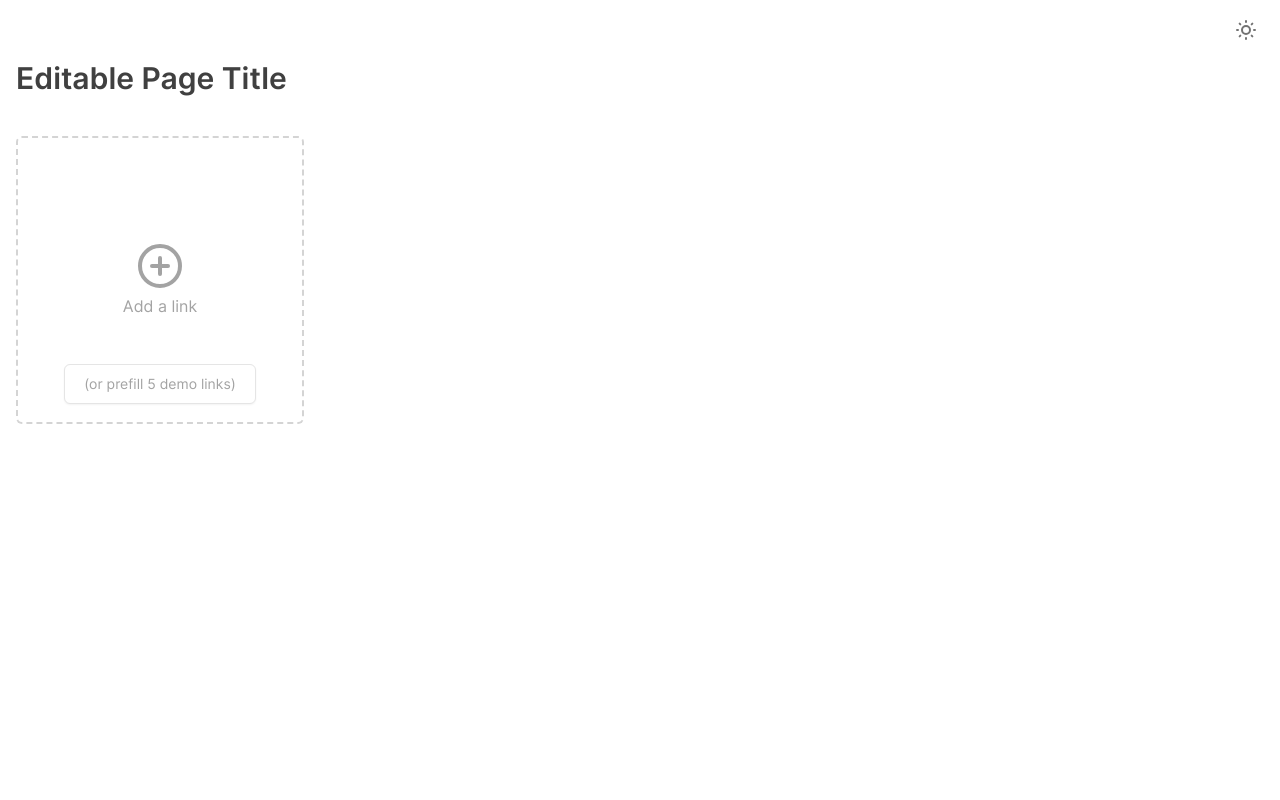
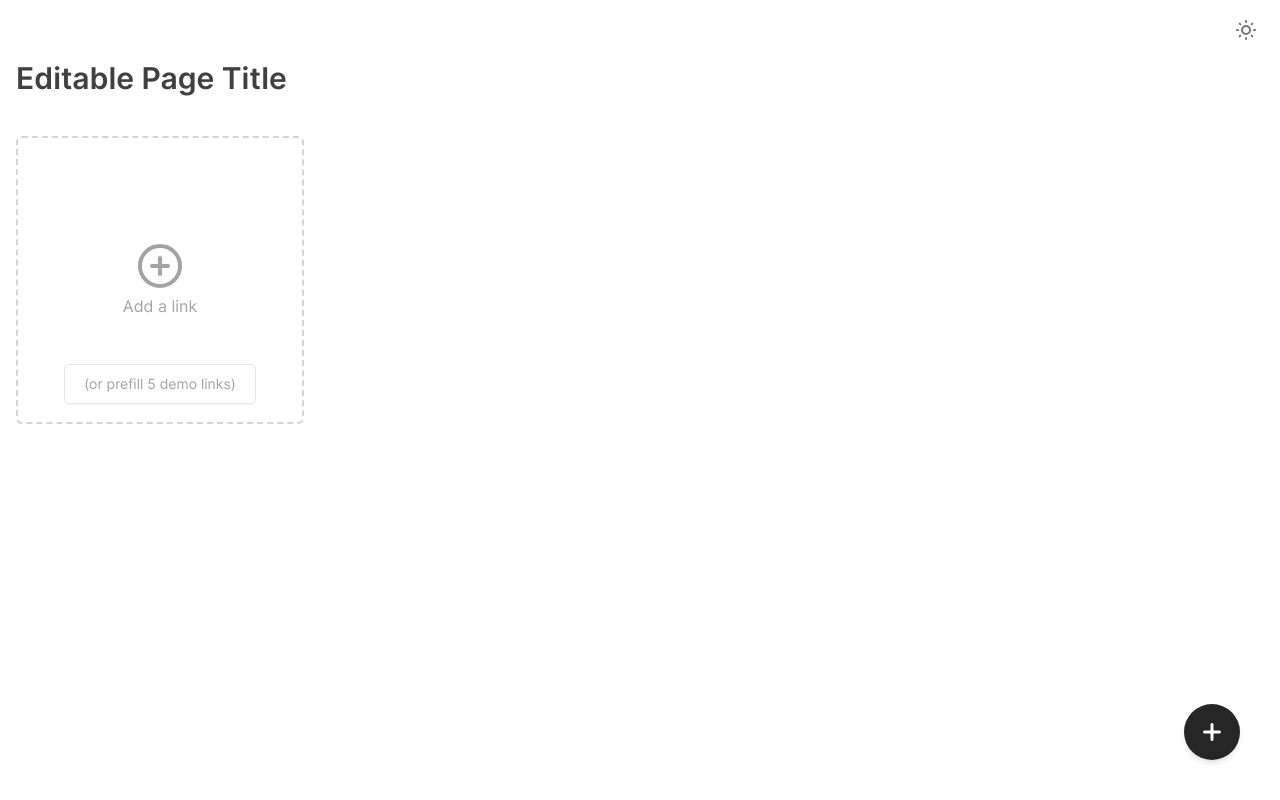
Before and after one commit to aakindel/link-library, a Next.js app: page / in a window 1280 px wide. Built offline with nearby package versions, Linux system fonts and the light colour scheme.

Commit message:
create floating action button for adding links

```diff
--- a/app/AddLinkDialog.tsx
+++ b/app/AddLinkDialog.tsx
@@ -24,7 +24,7 @@ export default function AddLinkDialog({
           {/* https://stackoverflow.com/questions/39386497/can-i-nest-button-inside-another-button#comment123824472_39386497 */}
           <div className="relative h-72 w-72">
             <button
-              className="flex h-full w-full flex-col items-center justify-center rounded-md border-2 border-dashed border-neutral-300 transition-colors hover:bg-neutral-50 dark:border-neutral-700 dark:hover:bg-[#232323]"
+              className="flex h-full w-full flex-col items-center justify-center rounded-md border-2 border-dashed border-neutral-300 bg-white transition-colors hover:bg-neutral-50 dark:border-neutral-700 dark:bg-neutral-950 dark:hover:bg-neutral-900"
               onSelect={() => {
                 setShowAddLinkDialog(true);
               }}
@@ -36,7 +36,7 @@ export default function AddLinkDialog({
             </button>
             <Button
               variant={"outline"}
-              className="absolute bottom-0 left-1/2 z-10 mb-5 flex w-48 -translate-x-1/2 items-center justify-center font-normal text-neutral-400 hover:bg-neutral-50 hover:text-neutral-400 dark:bg-neutral-900 dark:text-neutral-500 dark:hover:bg-neutral-800 dark:hover:text-neutral-500"
+              className="absolute bottom-0 left-1/2 z-10 mb-5 flex w-48 -translate-x-1/2 items-center justify-center bg-white font-normal text-neutral-400 hover:bg-neutral-50 hover:text-neutral-400 dark:bg-neutral-950 dark:text-neutral-500 dark:hover:bg-neutral-900 dark:hover:text-neutral-500"
               onClick={(e) => {
                 e.preventDefault();
                 setAddedLinks([...prefillLinks]);
--- a/app/LinkCard.tsx
+++ b/app/LinkCard.tsx
@@ -21,7 +21,7 @@ const LinkCard = ({
           : "h-full w-full rounded-md border border-solid border-neutral-200 bg-white hover:bg-neutral-50 dark:border-neutral-800 dark:bg-neutral-950 dark:hover:bg-neutral-900"
       )}
     >
-      <div className="flex items-center gap-2.5 px-2.5 py-4">
+      <div className="flex h-full items-center gap-2.5 px-2.5 py-4">
         <div className="min-w-8">
           {"isLoading" in link ? (
             <Skeleton className="flex h-8 w-8 items-center justify-center rounded-md bg-neutral-100 dark:bg-neutral-800" />
@@ -41,7 +41,7 @@ const LinkCard = ({
           {"isLoading" in link ? (
             <Skeleton className="h-[20px] w-full rounded-md" />
           ) : (
-            <span className="line-clamp-2 max-h-[40px] w-full overflow-hidden text-ellipsis whitespace-normal break-words text-sm font-medium leading-[20px] text-neutral-700 dark:text-neutral-400">
+            <span className="line-clamp-2 max-h-[40px] w-full overflow-hidden text-ellipsis whitespace-normal break-words text-sm font-medium leading-[20px] text-neutral-700 dark:text-neutral-300">
               {link.title ? link.title : link.url}
             </span>
           )}
--- a/app/PageTitle.tsx
+++ b/app/PageTitle.tsx
@@ -10,7 +10,7 @@ const PageTitle = () => {
 
   return (
     <ContentEditable
-      className="mb-10 text-3xl font-semibold"
+      className="mb-10 text-3xl font-semibold text-neutral-700 dark:text-neutral-300"
       placeholder="Untitled"
       tag="h1"
       preventNewLine
--- a/app/page.tsx
+++ b/app/page.tsx
@@ -3,6 +3,7 @@
 import type { NextPage } from "next";
 import React, { useState } from "react";
 import ThemeChanger from "@/components/ThemeChanger";
+import { PlusIcon } from "@heroicons/react/24/outline";
 import PageTitle from "./PageTitle";
 import AddLinkDialog from "./AddLinkDialog";
 
@@ -27,6 +28,14 @@ const Home: NextPage = () => {
               setShowAddLinkDialog={setShowAddLinkDialog}
             ></AddLinkDialog>
           </div>
+          <button
+            className="z-90 fixed bottom-10 right-10 flex h-14 w-14 cursor-pointer items-center justify-center rounded-full bg-neutral-800 shadow-md transition-colors duration-100 hover:bg-neutral-700 dark:bg-neutral-100 dark:hover:bg-neutral-200"
+            onClick={() => {
+              setShowAddLinkDialog(true);
+            }}
+          >
+            <PlusIcon className="h-6 w-6 stroke-[3] text-white dark:text-neutral-950" />
+          </button>
         </div>
       </main>
     </React.Fragment>
```
